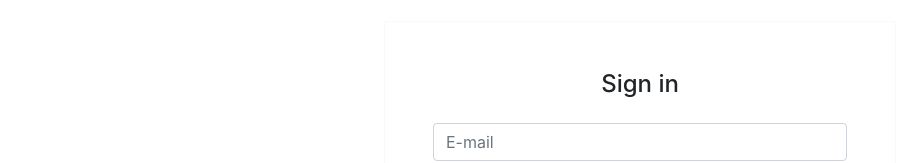
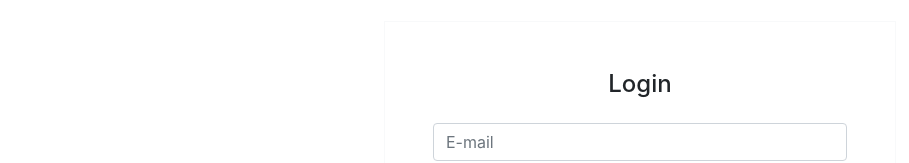
Before and after one commit to dimitrov-d/Grocery-Dropping, an Angular app: page /login in a window 1280 px wide. Shown: the part 319-482 px from the top of the page, without its empty margins (0-909 px from the left). Built offline with nearby package versions, Linux system fonts and the light colour scheme; what angular-bootstrap-md would draw is missing.

Commit message:
Fix errors on login/reg submissions

```diff
--- a/src/app/auth/login/login.component.html
+++ b/src/app/auth/login/login.component.html
@@ -1,6 +1,6 @@
   <form class="text-center border border-light p-5" [formGroup]="loginForm" (ngSubmit)="onSubmit()" id="form">
 
-    <p class="h4 mb-4">Sign in</p>
+    <p class="h4 mb-4"> Login</p>
 
     <input type="email" class="form-control mb-4" placeholder="E-mail" id="email" formControlName="email"
       [ngClass]="{ 'is-invalid': submitted && controls.email.errors }" />
@@ -26,7 +26,10 @@
       </div>
     </div>
 
-    <button class="btn btn-primary btn-block my-4">Sign in</button>
+    <button [disabled]="loading" class="btn btn-primary btn-block my-4">
+      <span *ngIf="loading" class="spinner-border spinner-border-sm mr-1"></span>
+      Sign in
+    </button>
 
     <p>Not a member?
       <a routerLink="/register">Register</a>
--- a/src/app/auth/login/login.component.ts
+++ b/src/app/auth/login/login.component.ts
@@ -50,7 +50,10 @@ export class LoginComponent implements OnInit {
       .pipe(first())
       .subscribe(
         (data) => {
-          this.router.navigate([this.returnUrl]);
+          location.reload();
+         setTimeout(() => {
+           this.router.navigate([this.returnUrl]);
+         }, 3000);
         },
         (error) => {
           window.alert('Incorrect credentials, please try again');
--- a/src/app/auth/register/register.component.html
+++ b/src/app/auth/register/register.component.html
@@ -33,8 +33,8 @@
   </div>
 
   <input type="text" class="form-control" placeholder="Phone number" formControlName="phoneNum"
-    [ngClass]="{ 'is-invalid': submitted && controls.password.errors }" />
-  <div *ngIf="submitted && controls.password.errors" class="invalid-feedback">
+    [ngClass]="{ 'is-invalid': submitted && controls.phoneNum.errors }" />
+  <div *ngIf="submitted && controls.phoneNum.errors" class="invalid-feedback">
     <div *ngIf="controls.phoneNum.errors.required">Phone Number is required</div>
     <div *ngIf="controls.phoneNum.errors.minlength">Phone Number must be at least 6 characters</div>
   </div>
```
